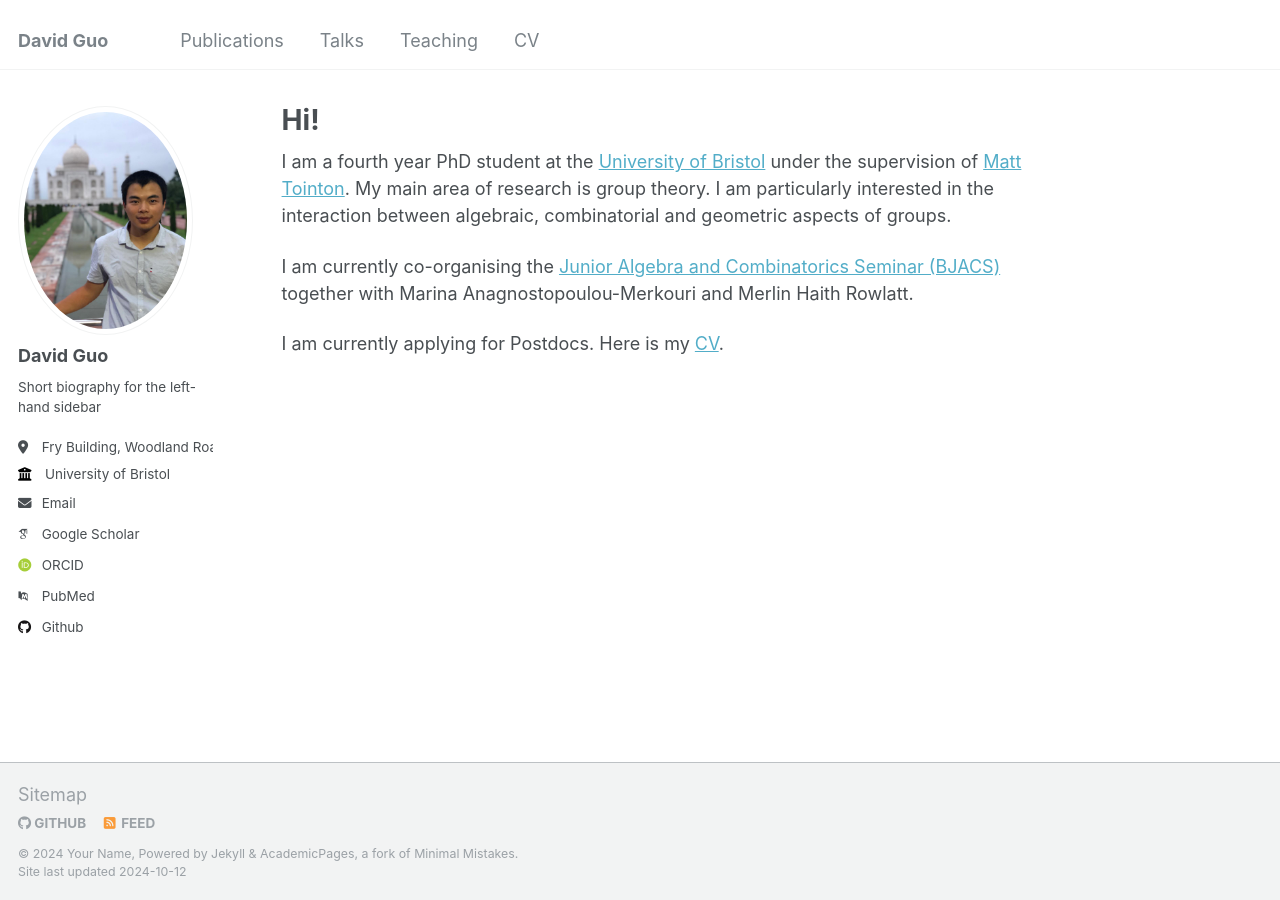
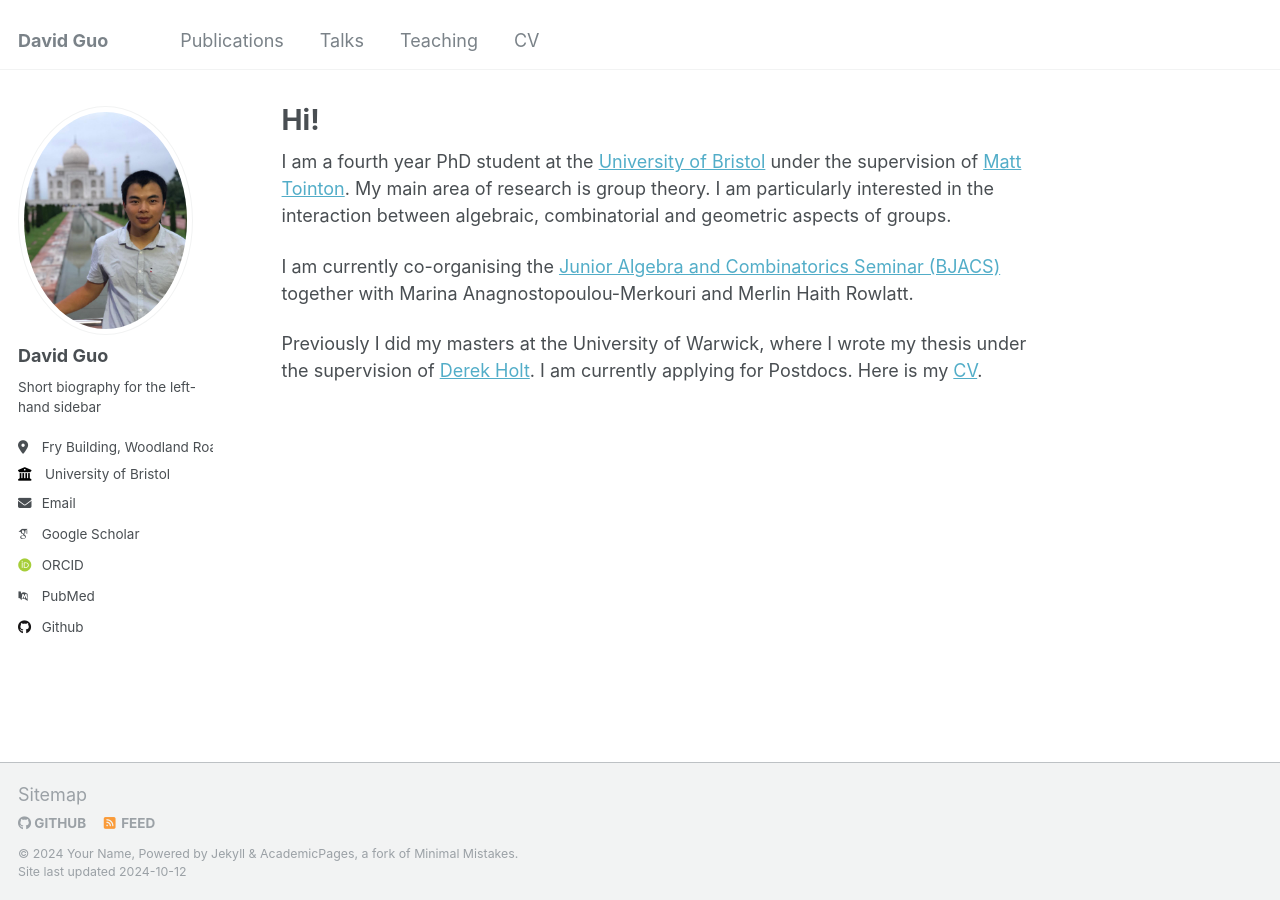
Before and after one commit to dguo97/dguo97.github.io, a Jekyll site: the page built from _pages/about.html, in a window 1280 px wide. Built offline with Jekyll 4.4.1, drawn with Linux system fonts in a browser that asks for light colours; some web fonts are replaced.

Commit message:
Update about.html

```diff
--- a/_pages/about.html
+++ b/_pages/about.html
@@ -9,4 +9,9 @@
 
 I am a fourth year PhD student at the <a href="https://www.bristol.ac.uk/maths/">University of Bristol</a> under the supervision of <a href="https://tointon.neocities.org/"> Matt Tointon</a>. My main area of research is group theory. I am particularly interested in the interaction between algebraic, combinatorial and geometric aspects of groups. </p><p>I am currently co-organising the <a href="https://sites.google.com/view/bjacs/home">Junior Algebra and Combinatorics Seminar (BJACS)</a> together with Marina Anagnostopoulou-Merkouri and Merlin Haith Rowlatt. </p><p>
 
+
+  Previously I did my masters at the University of Warwick, where I wrote my  thesis under the supervision of <a href="https://warwick.ac.uk/fac/sci/maths/people/staff/derek_holt/" class="link">Derek Holt</a>.
+
+
+
 I am currently applying for Postdocs. Here is my <a href="https://dguo.github.io/CV.pdf">CV</a>.
```
